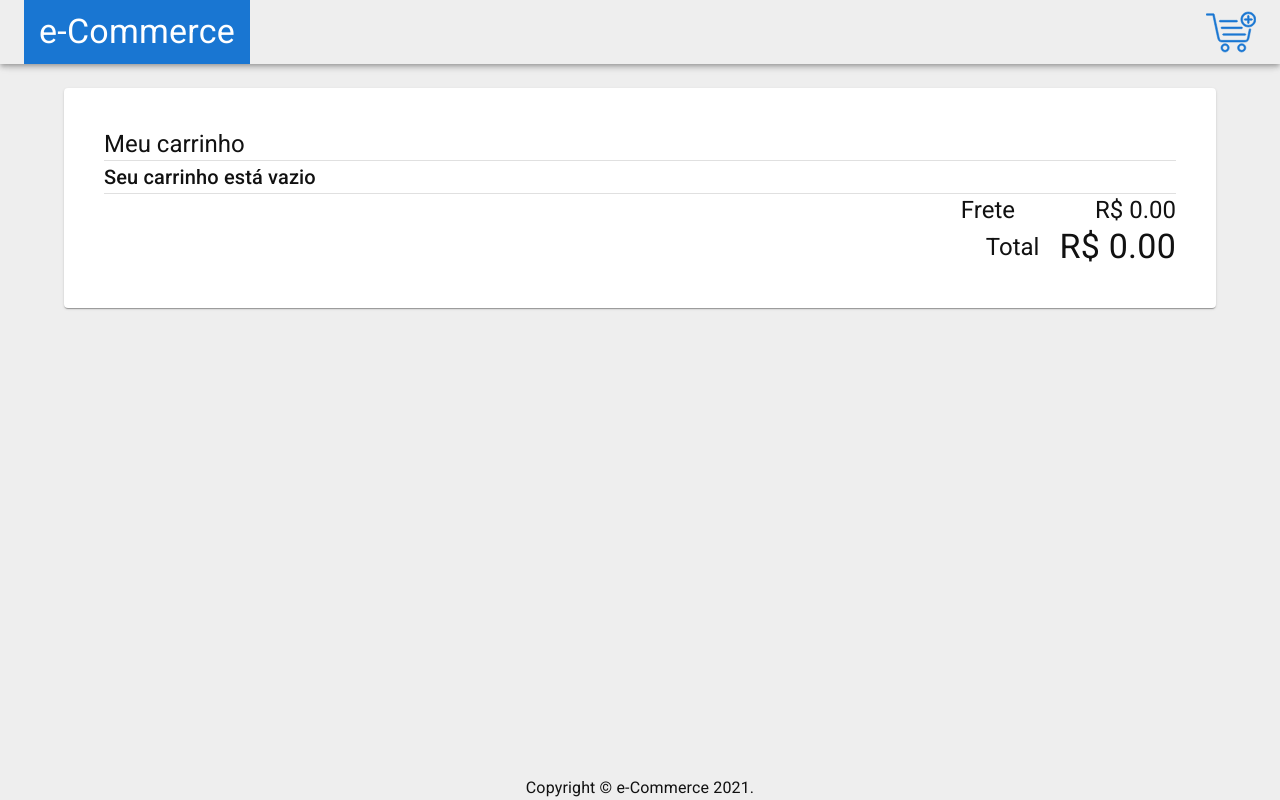
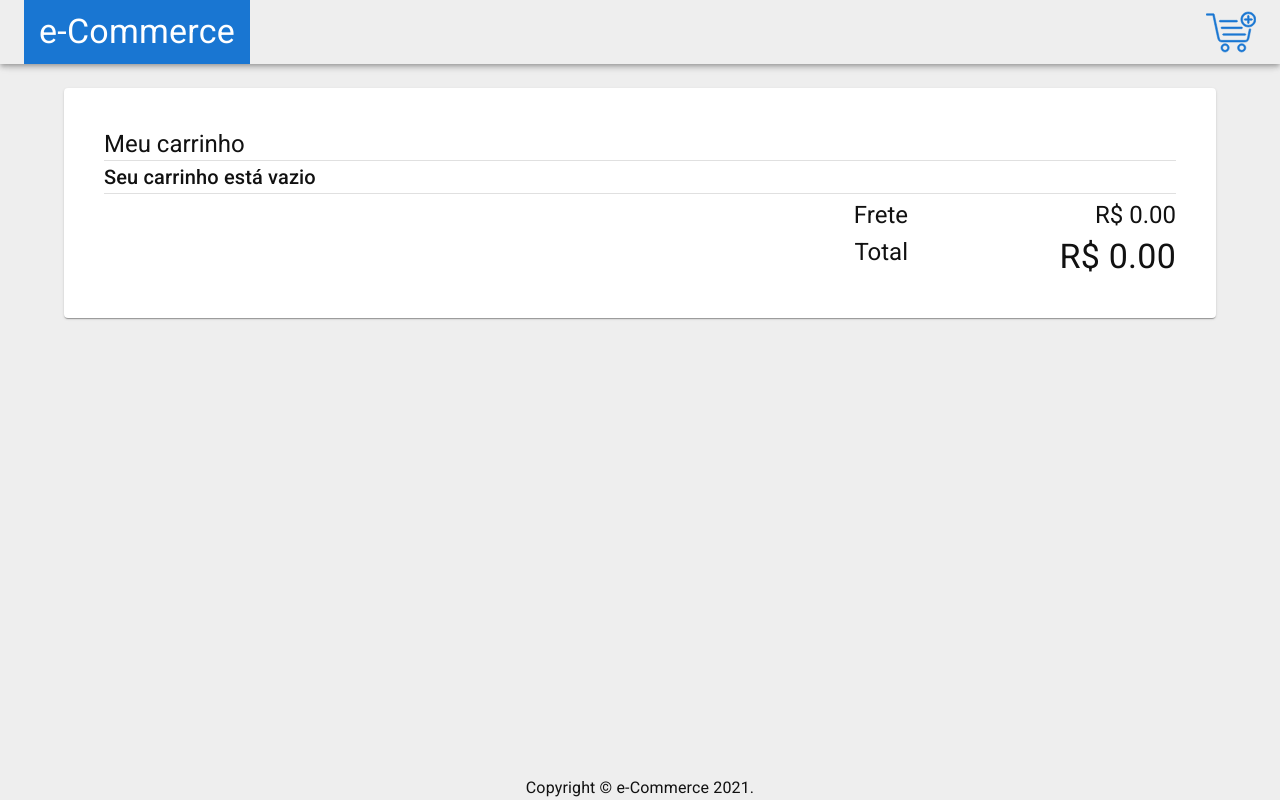
Before and after one commit to thalesbruno/ecommerce, a React (Create React App) app: page /cart in a window 1280 px wide. Built offline with nearby package versions, Linux system fonts and the light colour scheme.

Commit message:
fix(cart): change cart box to grid layout, fix items alignment

```diff
--- a/src/components/CartItem.js
+++ b/src/components/CartItem.js
@@ -3,6 +3,7 @@
 import React, { useContext } from 'react';
 import PropTypes from 'prop-types';
 import Box from '@mui/material/Box';
+import Grid from '@mui/material/Grid';
 import Button from '@mui/material/Button';
 import Typography from '@mui/material/Typography';
 import IconButton from '@mui/material/IconButton';
@@ -47,8 +48,8 @@ const CartItem = ({ product }) => {
   };
 
   return (
-    <Box sx={{ display: 'flex', justifyContent: 'space-between', margin: '15px 0' }}>
-      <Box sx={{ display: 'flex' }}>
+    <Grid container margin="15px 0" direction="row" justifyContent="space-between">
+      <Grid item xs={12} sm={6} md={8} sx={{ display: 'flex' }}>
         <img alt="product" width="80" src={require(`../assets/${product.image}`).default} />
         <Box sx={{ display: 'flex', flexDirection: 'column' }}>
           <Typography variant="h6">{product.name}</Typography>
@@ -56,12 +57,14 @@ const CartItem = ({ product }) => {
             <DeleteIcon fontSize="small" />
           </IconButton>
         </Box>
-      </Box>
-      <Box sx={{
+      </Grid>
+      <Grid
+        item
+        sx={{
           display: 'flex',
           border: '1px solid',
+          borderColor: 'text.disabled',
           height: '40px',
-        padding: '5px',
         }}
       >
         <Button
@@ -91,13 +94,16 @@ const CartItem = ({ product }) => {
         >
           +
         </Button>
-      </Box>
+      </Grid>
+      <Grid item xs={12} sm={2} md={2} display="flex" justifyContent="flex-end">
         <Typography variant="h6">
           R$
           {' '}
           {(product.price * product.count).toFixed(2)}
         </Typography>
-    </Box>
+
+      </Grid>
+    </Grid>
   );
 };
 
--- a/src/pages/cart.js
+++ b/src/pages/cart.js
@@ -41,43 +41,26 @@ export const CartPage = () => {
             </Grid>
           )}
         <Divider />
-        <Box
-          sx={{
-            display: 'flex',
-            justifyContent: 'flex-end',
-          }}
-        >
-          <Typography
-            sx={{
-              display: 'flex', flexDirection: 'column', justifyContent: 'center', marginRight: '80px',
-            }}
-            variant="h5"
-          >
-            Frete
-
-          </Typography>
+        <Grid container direction="row" justifyContent="flex-end" margin="5px 0">
+          <Grid item xs={12} sm={2} display="flex" justifyContent="flex-end">
+            <Typography variant="h5">Frete</Typography>
+          </Grid>
+          <Grid item xs={12} sm={3} display="flex" justifyContent="flex-end">
             <Typography variant="h5">{cart.subtotal > 250 ? 'GRÁTIS' : `R$ ${cart.shipping.toFixed(2)}`}</Typography>
-        </Box>
-        <Box
-          sx={{
-            display: 'flex',
-            justifyContent: 'flex-end',
-          }}
-        >
-          <Typography
-            sx={{
-              display: 'flex', flexDirection: 'column', justifyContent: 'center', marginRight: '20px',
-            }}
-            variant="h5"
-          >
-            Total
-          </Typography>
+          </Grid>
+        </Grid>
+        <Grid container direction="row" justifyContent="flex-end">
+          <Grid item xs={12} sm={2} display="flex" justifyContent="flex-end">
+            <Typography variant="h5">Total</Typography>
+          </Grid>
+          <Grid item xs={12} sm={3} display="flex" justifyContent="flex-end">
             <Typography variant="h4">
               R$
               {' '}
               {cart.total.toFixed(2)}
             </Typography>
-        </Box>
+          </Grid>
+        </Grid>
       </Box>
     </Container>
   );
```
Lines whose indentation alone changed are shown as unchanged.
